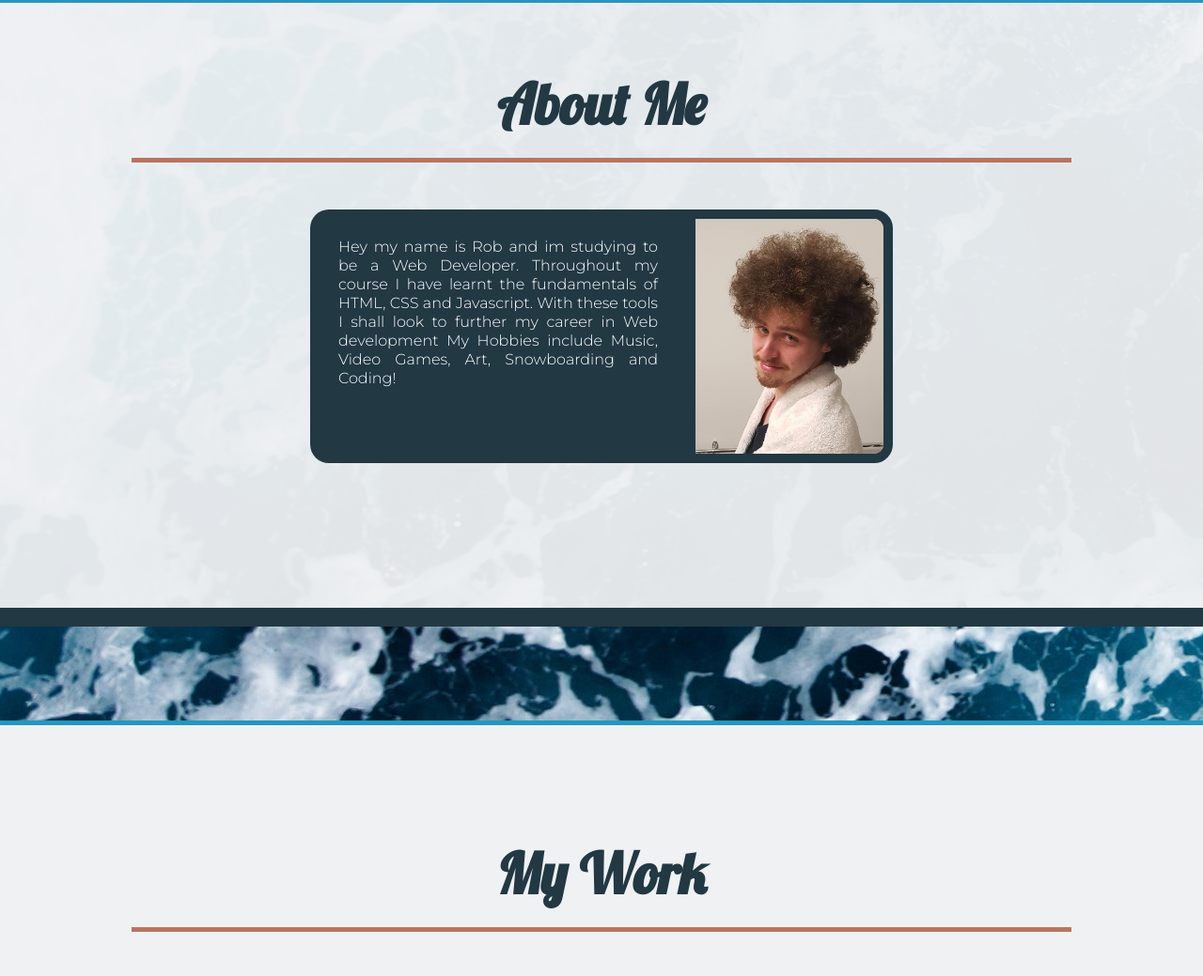
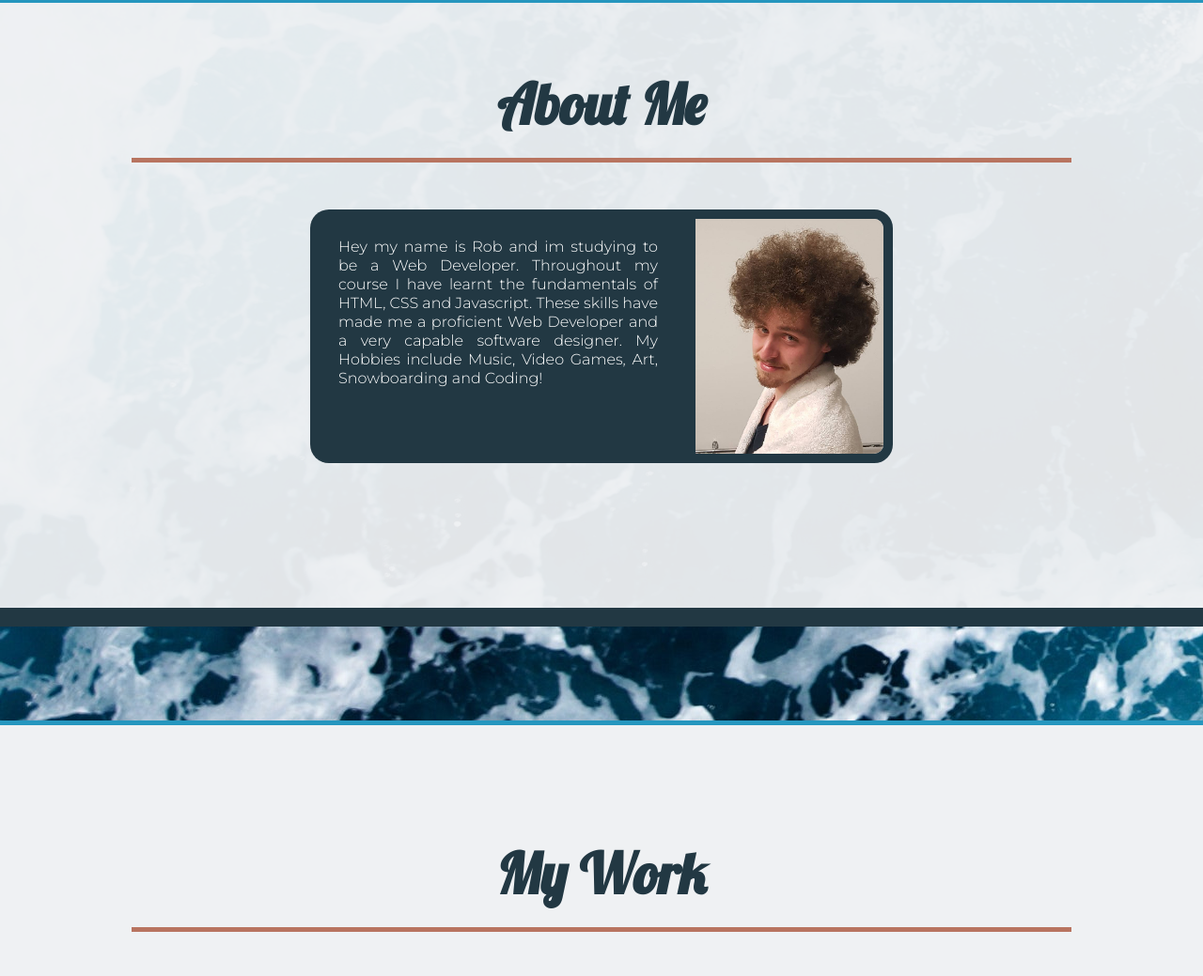
Before and after one commit to Robert-Rousset/MyPorfolio, a plain HTML site: page index.html in a window 1280 px wide. Shown: the part 772-1811 px from the top of the page at 94% size. Drawn offline with Linux system fonts and the light colour scheme.

Commit message:
slight adjustments to bio

```diff
--- a/index.html
+++ b/index.html
@@ -33,7 +33,7 @@
                 <div class="bio">
                     <p>Hey my name is Rob and im studying to be a Web Developer. Throughout my course I have learnt the
                         fundamentals of HTML, CSS and Javascript.
-                        With these tools I shall look to further my career in Web development
+                        These skills have made me a proficient Web Developer and a very capable software designer.
                         My Hobbies include Music, Video Games, Art, Snowboarding and Coding!
                     </p>
                 </div>
```
